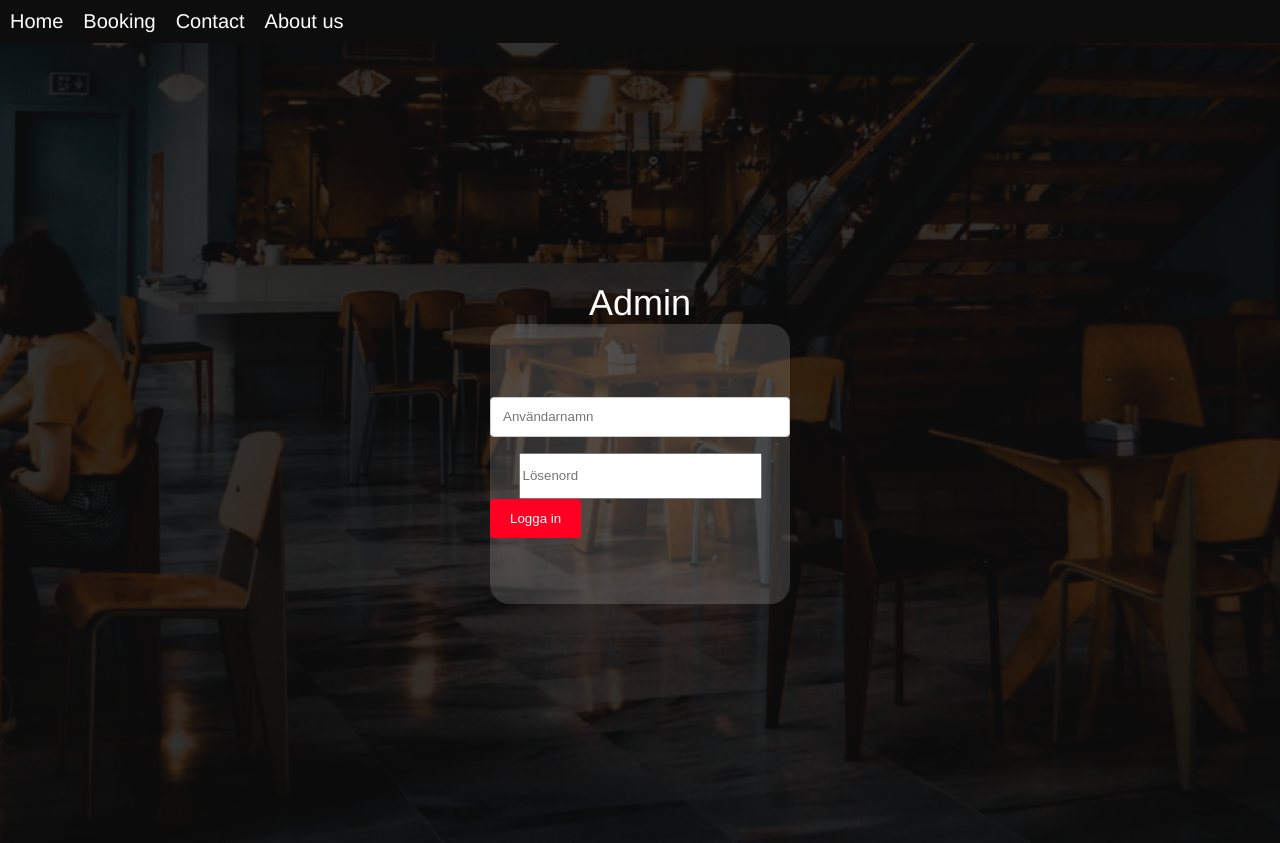
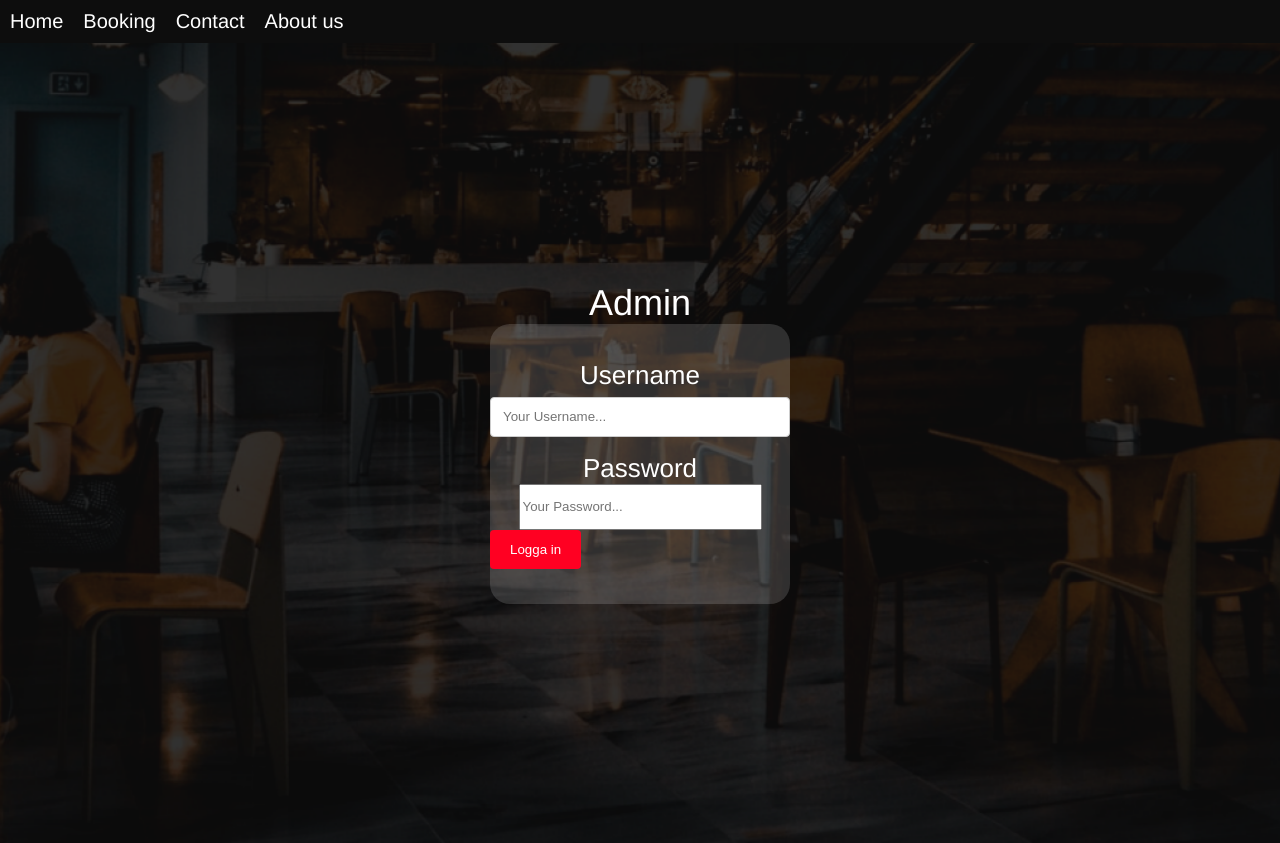
Before and after one commit to Alexandrhall/restaurant-app, a React (Create React App) app in the folder client/: page /admin in a window 1280 px wide. Built offline with nearby package versions, Linux system fonts and the light colour scheme.

Commit message:
Added labels

```diff
--- a/client/src/components/pages/Admin.tsx
+++ b/client/src/components/pages/Admin.tsx
@@ -17,17 +17,19 @@
         <span className="admin-login-user">Admin</span>
         <div className="admin-login-card">
           <form action="/admin" className="admin-login-form">
+            <label htmlFor="username">Username</label>
             <input
               className="admin-login-input"
               type="text"
               name="username"
-              placeholder="Användarnamn"
+              placeholder="Your Username..."
             ></input>
+            <label htmlFor="password">Password</label>
             <input
               className="admin-login-input"
               type="password"
               name="password"
-              placeholder="Lösenord"
+              placeholder="Your Password..."
             ></input>
             <input
               type="submit"
```
